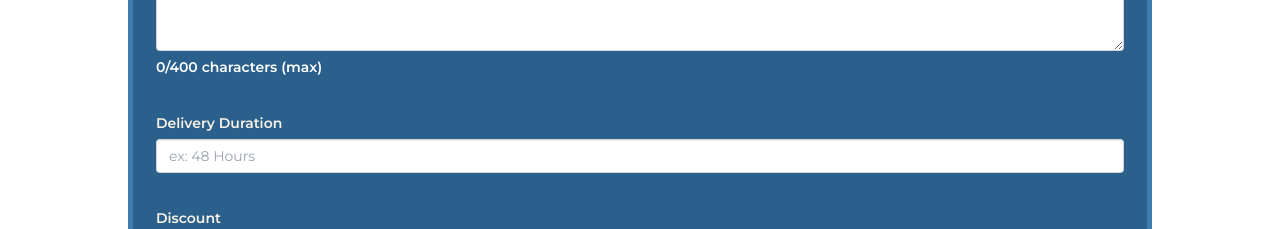
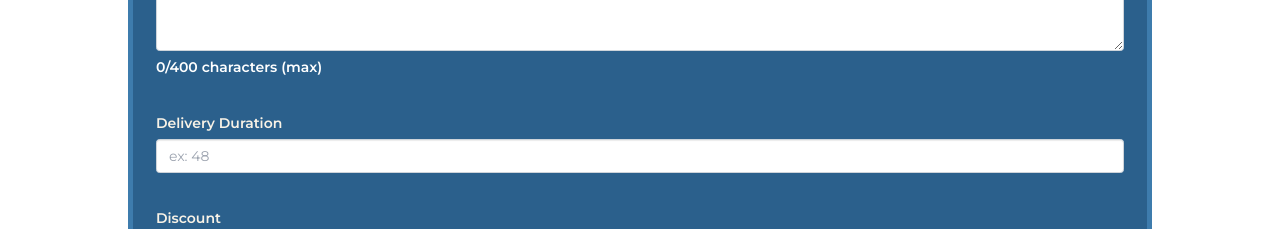
Before and after one commit to saimrahdari/coin, a React (Vite) app: page /add-partner in a window 1280 px wide. Shown: the part 1100-1329 px from the top of the page. Built offline with nearby package versions, Linux system fonts and the light colour scheme; no server answers; the database is empty; sample sign-in values are in the browser's storage; what coinpayment-2.0 would draw is missing.

Commit message:
partners bug solved

```diff
--- a/src/Screens/AddPartner.jsx
+++ b/src/Screens/AddPartner.jsx
@@ -293,7 +293,7 @@ const AddPartner = () => {
                             className='text-ellipsis focus-visible:outline-none w-full h-[34px] py-[6px] px-[12px] text-[#495057] bg-white border border-[#ced4da] rounded-[0.25rem]'
                             style={{ boxShadow: 'inset 0 1px 1px rgb(0 0 0 / 8%)', transition: "border-color ease-in-out .15s, box-shadow ease-in-out .15s" }}
                             type="text"
-                            placeholder='ex: 48 Hours'
+                            placeholder='ex: 48'
                             value={deliveryDuration}
                             onChange={(e) => setDeliveryDuration(e.target.value)}
                         />
```
